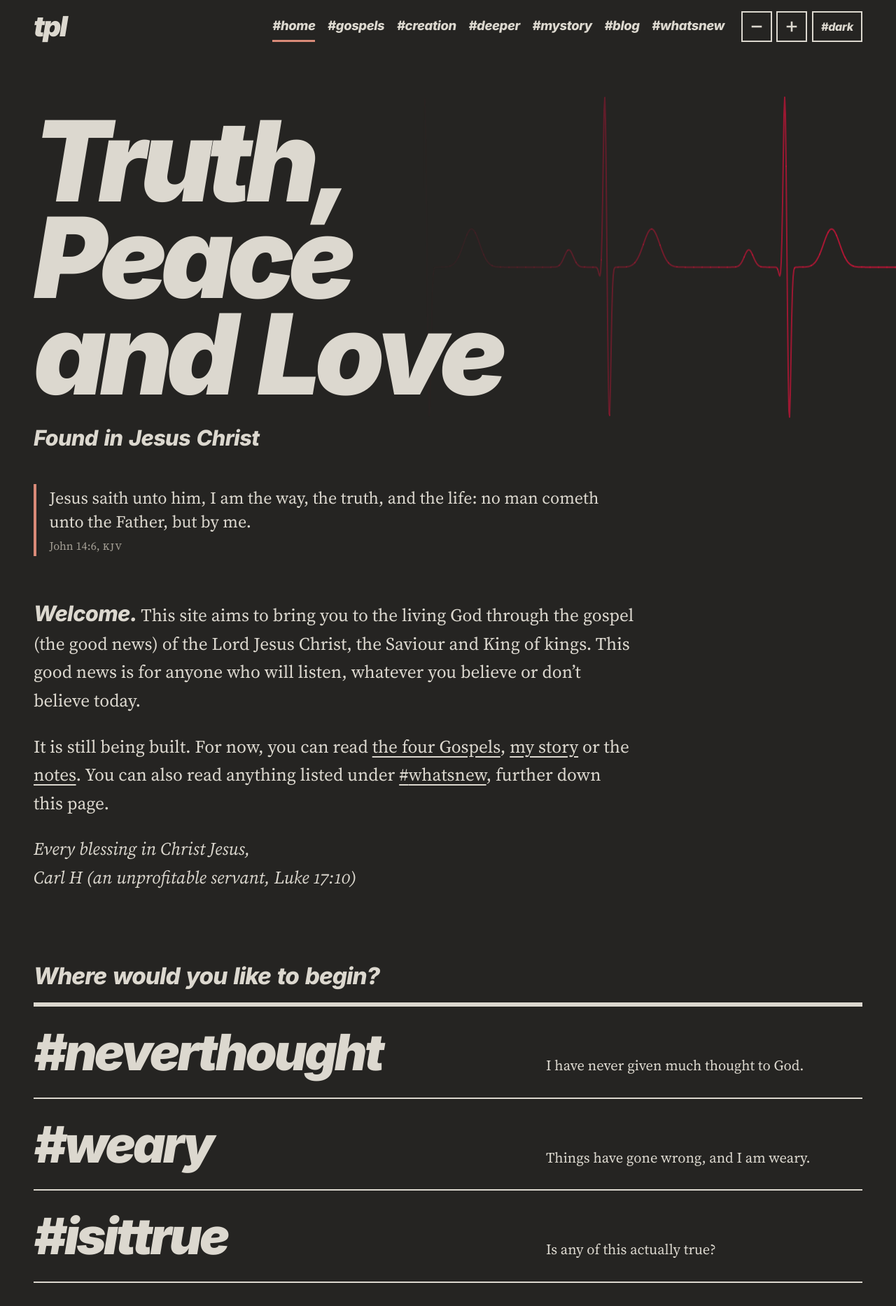
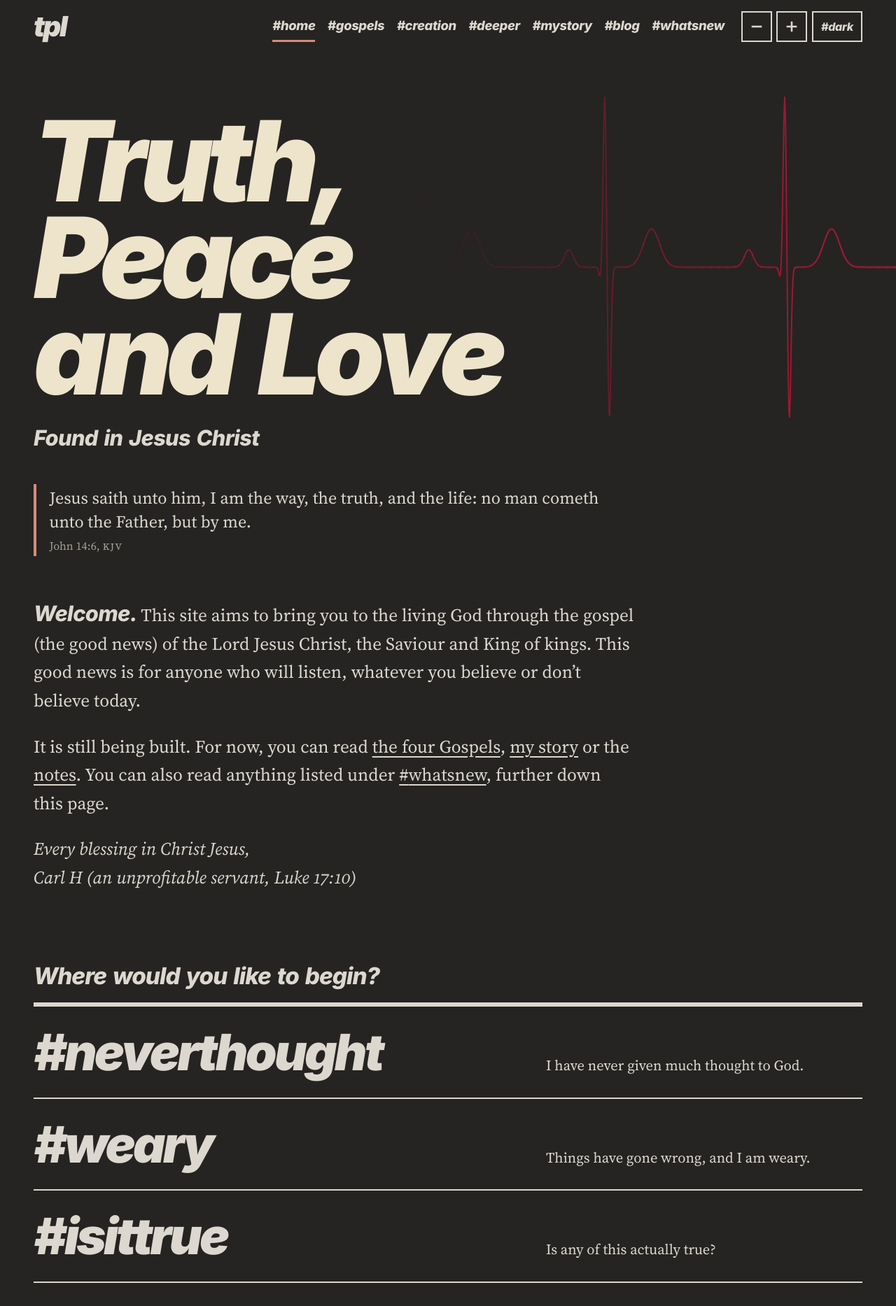
Before and after one commit to ForestWalkUK/truthpeaceandlove, a Jekyll site: the page built from index.md, in a window 1280 px wide. Shown: the top 1867 px of the page at 70% size. Built offline with Jekyll 4.4.1, drawn with Linux system fonts in a browser that asks for light colours; some of the changed text lies outside the part shown.

Commit message:
Add slow colour cycling to site title (experimental)
Title now cycles slowly through a soft palette derived from #DCD8CF (mycolor.space): a light-tint loop for the dark theme and a darker loop for the muted light theme, about 9 seconds per colour. Animation is disabled for readers who prefer reduced motion. Colours and duration are kept in one commented block with a single off switch for easy customisation.

Light-loop brick red darkened from #BF5847 to #9B4436 to reach 4.5:1 contrast.

Co-Authored-By: Claude Opus 4.8 <noreply@anthropic.com>

```diff
--- a/_config.yml
+++ b/_config.yml
@@ -3,7 +3,7 @@ lang: en-GB
 url: "https://forestwalkuk.github.io"
 baseurl: "/truthpeaceandlove"
 markdown: kramdown
-site_version: "3.5"
+site_version: "3.6"
 strapline: Found in Jesus Christ
 exclude:
   - README.md
--- a/assets/css/style.css
+++ b/assets/css/style.css
@@ -1,4 +1,4 @@
-/* Truth, Peace and Love - style.css - version 3.4 (typographic design) */
+/* Truth, Peace and Love - style.css - version 3.6 (typographic design) */
 
 /* Typefaces (SIL Open Font Licence), self-hosted:
    Source Serif 4 for reading (assets/fonts/OFL.txt);
@@ -104,6 +104,66 @@ body{overflow-x:clip}
 .hero-title{margin:0;font-size:clamp(3.2rem,12.5vw,11.5rem);line-height:.86;letter-spacing:-.055em}
 /* Phones and narrow windows (v2.9): the home-page title 30% larger. The strapline is unchanged. */
 @media (max-width:52em){.hero-title{font-size:clamp(4.16rem,16.25vw,14.95rem)}}
+
+/* ====================================================================
+   TITLE COLOUR CYCLING (experimental, v3.6)
+   --------------------------------------------------------------------
+   The home-page title slowly drifts through a soft palette derived
+   from #DCD8CF (mycolor.space). Dark theme uses light tints; the muted
+   light theme uses darker tones. About 9 seconds per colour, looping
+   smoothly back to the first.
+
+   TO SWITCH OFF: add class "no-title-cycle" to the <html> element,
+   e.g. <html lang="en-GB" class="no-title-cycle">, OR comment out the
+   two ".hero-title" animation rules below. Everything to customise the
+   cycling (colours and speed) lives in this one block.
+
+   DURATIONS: dark = 7 colours x ~9s; light = 5 colours x ~9s. Change
+   these two values to speed up or slow down the whole loop.          */
+:root{
+  --title-cycle-duration:63s;        /* dark theme: 7 colours x 9s  */
+  --title-cycle-duration-light:45s;  /* light theme: 5 colours x 9s */
+}
+
+/* Dark-theme (default) palette loop. Stops are evenly spaced over 7
+   colours; 0% and 100% are the same colour so the loop is seamless. */
+@keyframes title-cycle-dark{
+  0%     {color:#DCD8CF}
+  14.29% {color:#FFF0CA}
+  28.57% {color:#FFC3AC}
+  42.86% {color:#DBB2B9}
+  57.14% {color:#CDA2C4}
+  71.43% {color:#97C4D4}
+  85.71% {color:#B9E0D9}
+  100%   {color:#DCD8CF}
+}
+/* Muted light-theme palette loop (5 colours). The brick red is #9B4436
+   (darkened from #BF5847, same hue) to meet WCAG 4.5:1 against the
+   #dcd8cf background (4.51:1). All five colours now pass 4.5:1. */
+@keyframes title-cycle-light{
+  0%   {color:#4C4637}
+  20%  {color:#9B4436}
+  40%  {color:#005B46}
+  60%  {color:#33675E}
+  80%  {color:#2F4858}
+  100% {color:#4C4637}
+}
+
+.hero-title{animation:title-cycle-dark var(--title-cycle-duration) ease-in-out infinite}
+:root[data-theme="light"] .hero-title{animation:title-cycle-light var(--title-cycle-duration-light) ease-in-out infinite}
+
+/* Single off switch: class "no-title-cycle" on <html> stops the cycle
+   and shows the normal ink colour instead. */
+:root.no-title-cycle .hero-title{animation:none;color:var(--ink)}
+
+/* Accessibility: readers who prefer reduced motion see a steady colour
+   (the first colour of each theme's loop), never the animation. */
+@media (prefers-reduced-motion:reduce){
+  .hero-title{animation:none;color:#DCD8CF}
+  :root[data-theme="light"] .hero-title{animation:none;color:#4C4637}
+}
+/* ================================================================== */
+
 .strap{margin:clamp(1.2rem,2.6vw,2.2rem) 0 0;font-weight:800;font-size:clamp(1.3rem,2.4vw,2rem);line-height:1.15;letter-spacing:-.02em}
 .home-welcome{margin-top:clamp(2.5rem,5vw,4rem)}
 .home-welcome .sign{font-style:italic}
```
